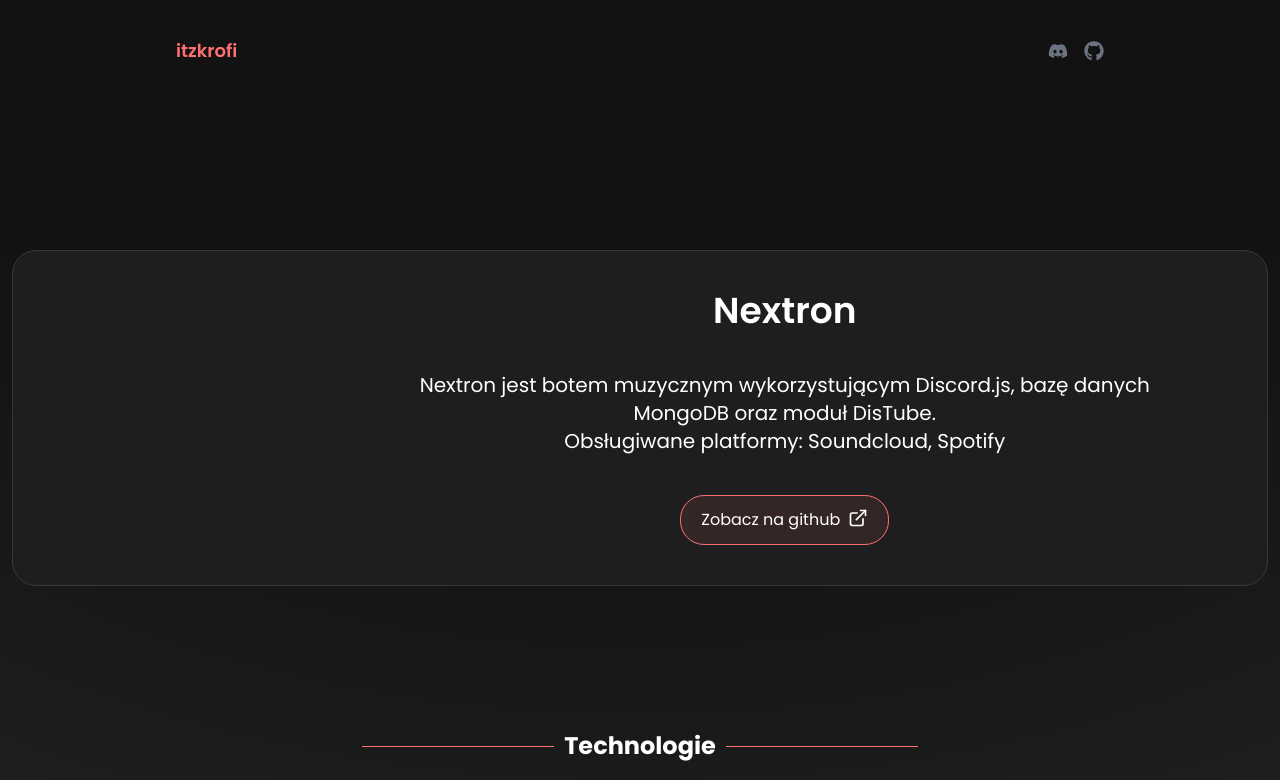
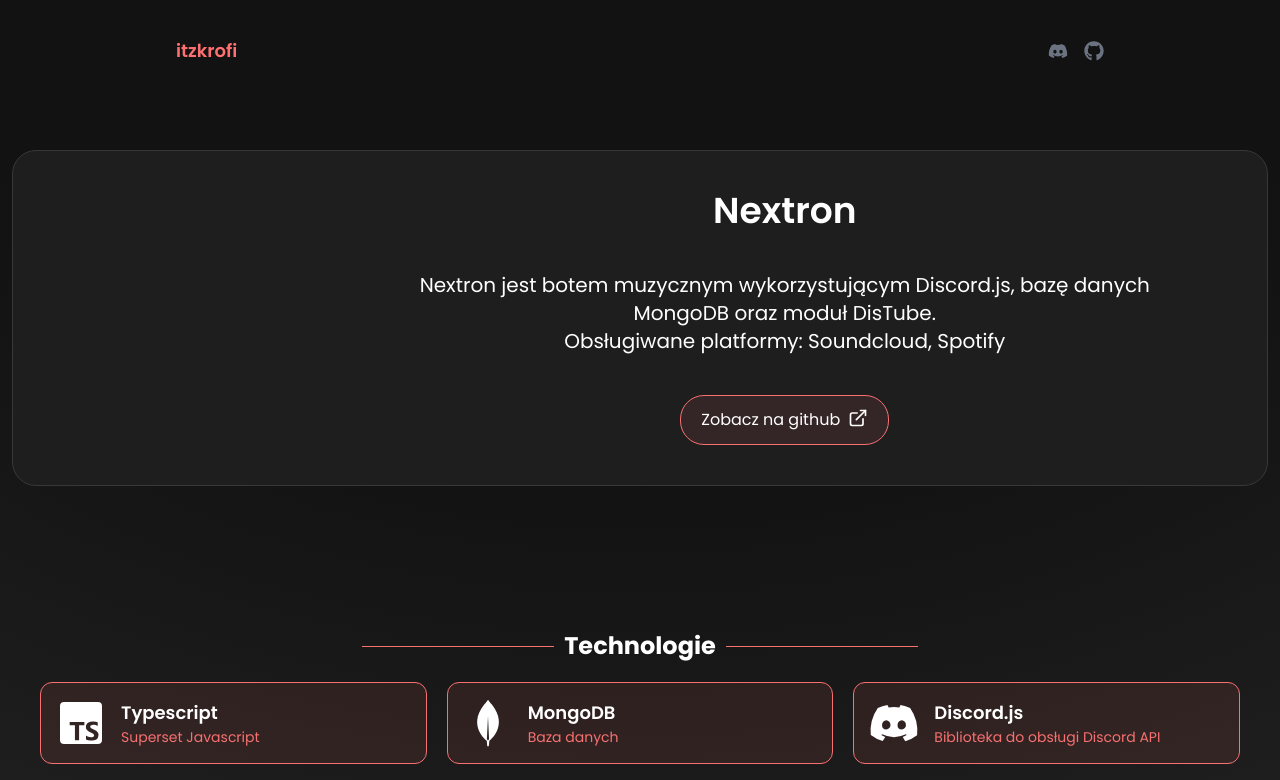
Before and after one commit to kruszeleq/kruszeleq.github.io, a Next.js app: page /projects/nextron in a window 1280 px wide. Shown: the top 780 px of the page. Built offline with nearby package versions, Linux system fonts and the light colour scheme.

Commit message:
bug: repaired nextron page

```diff
--- a/src/app/projects/nextron/page.tsx
+++ b/src/app/projects/nextron/page.tsx
@@ -13,7 +13,7 @@
 
 function NextronPage() {
   return (
-    <div className="mt-[150px]">
+    <div className="mt-[50px] max-w-7xl w-full m-auto">
       <div className="px-5 py-5 md:px-12 md:py-10 text-left border border-[#383838] bg-[#1e1e1f] rounded-3xl text-white mx-3 mb-5 overflow-hidden">
         <div className="flex text-center items-center ">
           <Image
```
